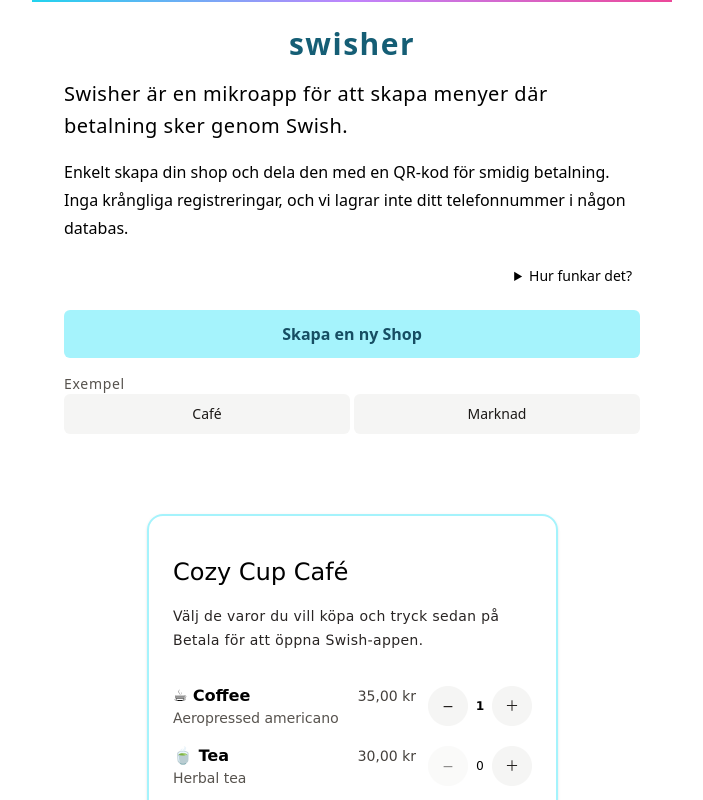
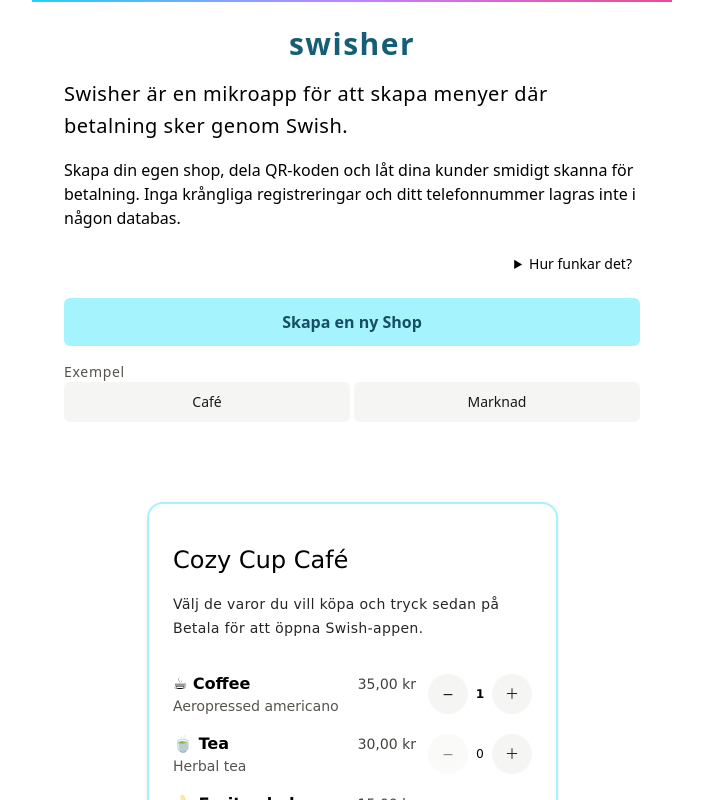
Before and after one commit to carlbarrdahl/swisher, a Next.js app: page / in a window 1280 px wide. Shown: the top 800 px of the page, without its empty margins (288-991 px from the left). Built offline with nearby package versions, Linux system fonts and the light colour scheme.

Commit message:
Update copy

```diff
--- a/app/page.tsx
+++ b/app/page.tsx
@@ -22,12 +22,12 @@ export default function Home() {
           Swisher är en mikroapp för att skapa menyer där betalning sker genom
           Swish.
         </p>
-        <p className="leading-7">
-          Enkelt skapa din shop och dela den med en QR-kod för smidig betalning.
-          Inga krångliga registreringar, och vi lagrar inte ditt telefonnummer i
-          någon databas.
+
+        <p>
+          Skapa din egen shop, dela QR-koden och låt dina kunder smidigt skanna
+          för betalning. Inga krångliga registreringar och ditt telefonnummer
+          lagras inte i någon databas.
         </p>
-
         <details className="text-sm">
           <summary className="p-2 cursor-pointer text-right">
             Hur funkar det?
```
